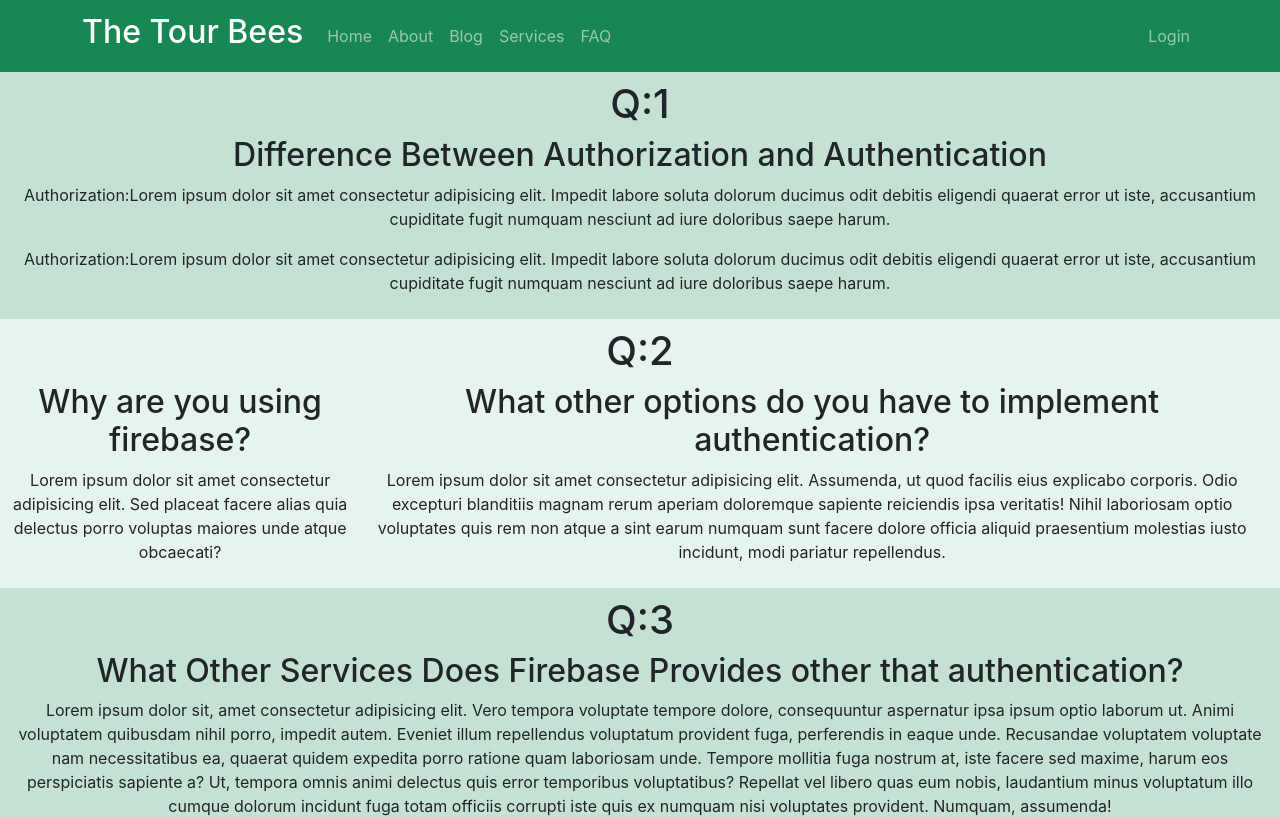
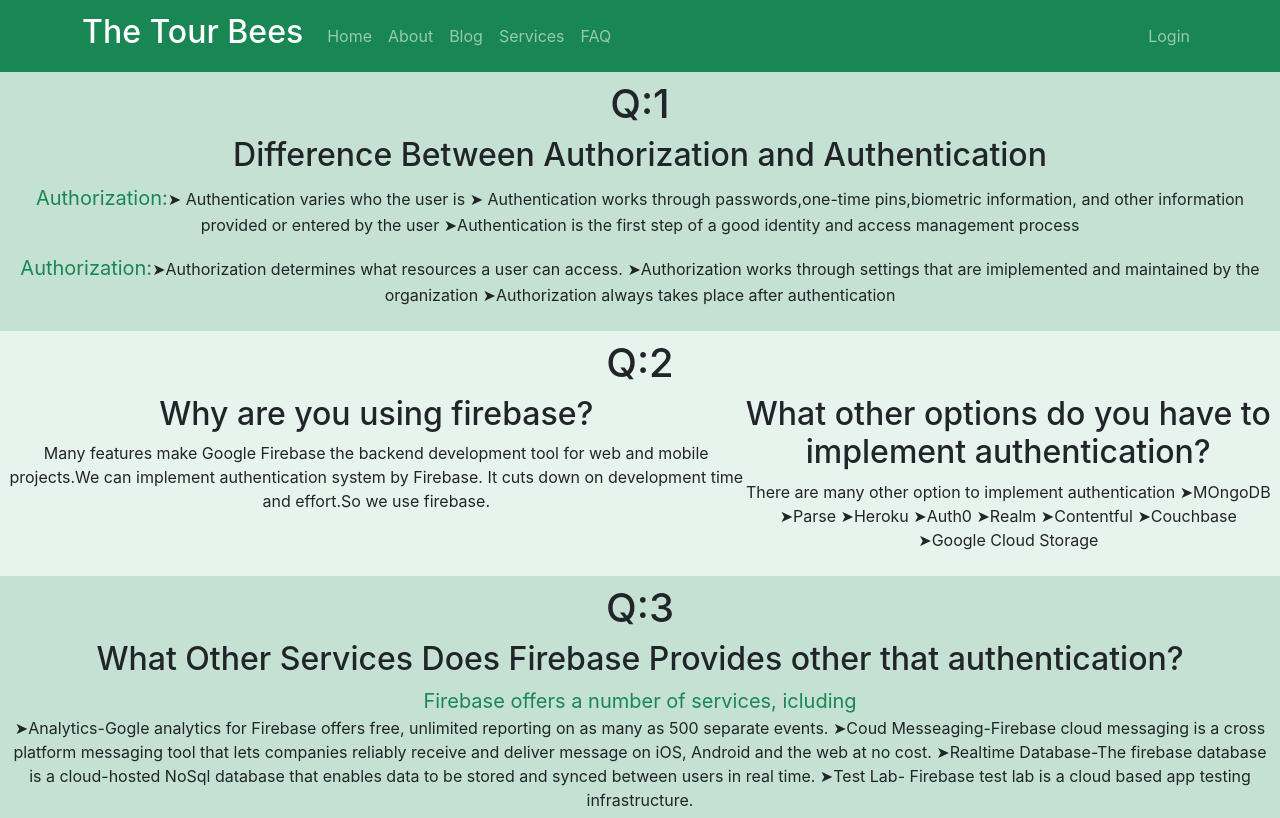
Before and after one commit to mdmehedihasan/the-tour-bees-site, a React (Create React App) app: page /blog in a window 1280 px wide. Shown: the top 818 px of the page. Built offline with nearby package versions, Linux system fonts and the light colour scheme; no server answers.

Commit message:
blog pages questin and answer completed

```diff
--- a/src/Pages/Blog/Blog.js
+++ b/src/Pages/Blog/Blog.js
@@ -6,26 +6,44 @@ const Blog = () => {
             <div className='bg-success p-2 text-dark bg-opacity-25'>
                 <h1>Q:1</h1>
                 <h2>Difference Between Authorization and Authentication</h2>
-                <p><span>Authorization:</span>Lorem ipsum dolor sit amet consectetur adipisicing elit. Impedit labore soluta dolorum ducimus odit debitis eligendi quaerat error ut iste, accusantium cupiditate fugit numquam nesciunt ad iure doloribus saepe harum.</p>
-                <p><span>Authorization:</span>Lorem ipsum dolor sit amet consectetur adipisicing elit. Impedit labore soluta dolorum ducimus odit debitis eligendi quaerat error ut iste, accusantium cupiditate fugit numquam nesciunt ad iure doloribus saepe harum.</p>
+                <p><span className='text-success fs-5'>Authorization:</span>
+                    ➤ Authentication varies who the user is
+                    ➤ Authentication works through passwords,one-time pins,biometric information, and other information provided or entered by the user
+                    ➤Authentication is the first step of a good identity and access management process
+
+                </p>
+                <p><span className='text-success fs-5'>Authorization:</span>
+                    ➤Authorization determines what resources a user can access.
+                    ➤Authorization works through settings that are imiplemented and maintained by the organization
+                    ➤Authorization always takes place after authentication
+                </p>
+
             </div>
             <div className='bg-success p-2 text-dark bg-opacity-10'>
                 <h1>Q:2</h1>
                 <div className='d-flex'>
-                    <div className='w-40'>
+                    <div className='w-30%'>
                         <h2>Why are you using firebase?</h2>
-                        <p>Lorem ipsum dolor sit amet consectetur adipisicing elit. Sed placeat facere alias quia delectus porro voluptas maiores unde atque obcaecati?</p>
+                        <p>Many features make Google Firebase the backend development tool for web and mobile projects.We can implement authentication system by Firebase. It cuts down on development time and effort.So we use firebase.</p>
                     </div>
                     <div className='w-60'>
                         <h2>What other options do you have to implement authentication?</h2>
-                        <p>Lorem ipsum dolor sit amet consectetur adipisicing elit. Assumenda, ut quod facilis eius explicabo corporis. Odio excepturi blanditiis magnam rerum aperiam doloremque sapiente reiciendis ipsa veritatis! Nihil laboriosam optio voluptates quis rem non atque a sint earum numquam sunt facere dolore officia aliquid praesentium molestias iusto incidunt, modi pariatur repellendus.</p>
+                        <p>There are many other option to implement authentication
+                            ➤MOngoDB ➤Parse ➤Heroku ➤Auth0 ➤Realm ➤Contentful ➤Couchbase ➤Google Cloud Storage
+                        </p>
+
                     </div>
                 </div>
             </div>
             <div className='bg-success p-2 text-dark bg-opacity-25'>
                 <h1>Q:3</h1>
                 <h2>What Other Services Does Firebase Provides other that authentication?</h2>
-                <p>Lorem ipsum dolor sit, amet consectetur adipisicing elit. Vero tempora voluptate tempore dolore, consequuntur aspernatur ipsa ipsum optio laborum ut. Animi voluptatem quibusdam nihil porro, impedit autem. Eveniet illum repellendus voluptatum provident fuga, perferendis in eaque unde. Recusandae voluptatem voluptate nam necessitatibus ea, quaerat quidem expedita porro ratione quam laboriosam unde. Tempore mollitia fuga nostrum at, iste facere sed maxime, harum eos perspiciatis sapiente a? Ut, tempora omnis animi delectus quis error temporibus voluptatibus? Repellat vel libero quas eum nobis, laudantium minus voluptatum illo cumque dolorum incidunt fuga totam officiis corrupti iste quis ex numquam nisi voluptates provident. Numquam, assumenda!</p>
+                <p><span className='text-success fs-5'>Firebase offers a number of services, icluding</span> <br></br>
+                    ➤Analytics-Gogle analytics for Firebase offers free, unlimited reporting on as many as 500 separate events.
+                    ➤Coud Messeaging-Firebase cloud messaging is a cross platform messaging tool that lets companies reliably receive and deliver message on iOS, Android and the web at no cost.
+                    ➤Realtime Database-The firebase database is a cloud-hosted NoSql database that enables data to be stored and synced between users in real time.
+                    ➤Test Lab- Firebase test lab is a cloud based app testing infrastructure.
+                </p>
 
             </div>
         </div>
```
